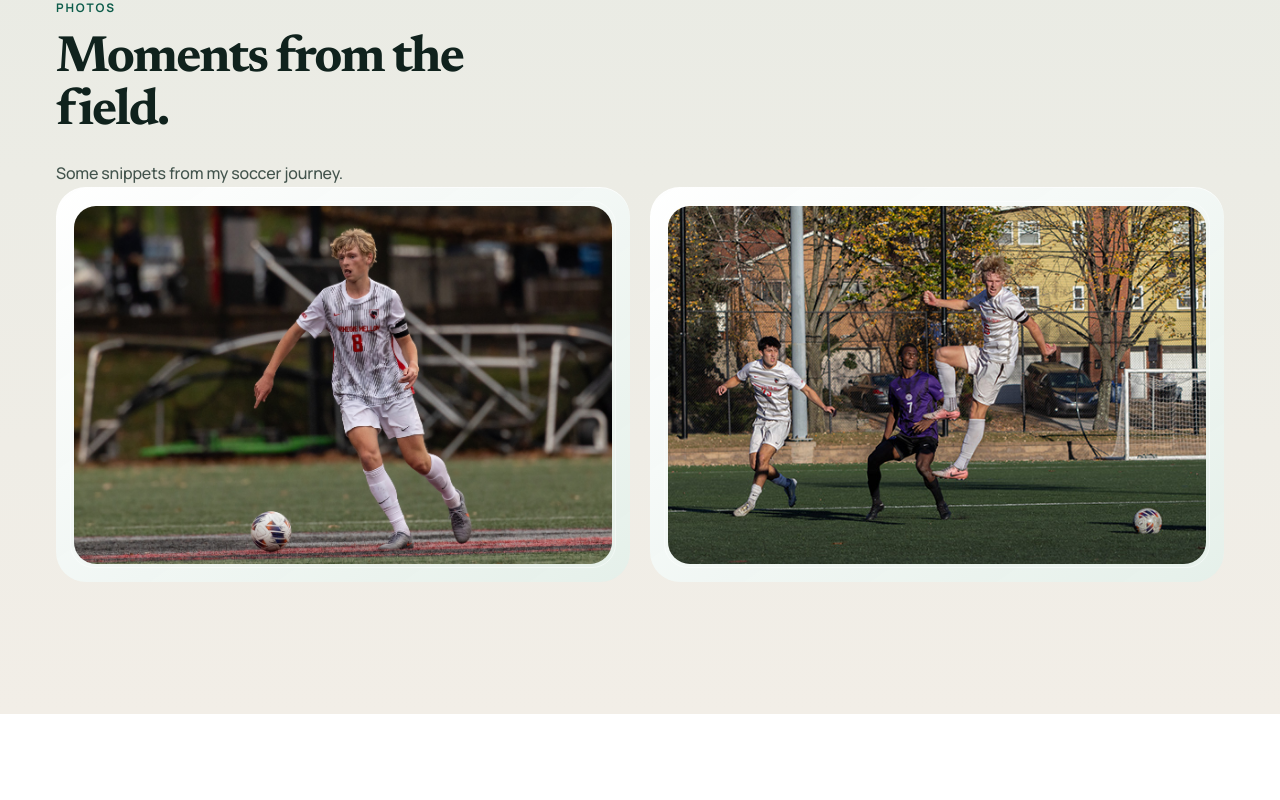
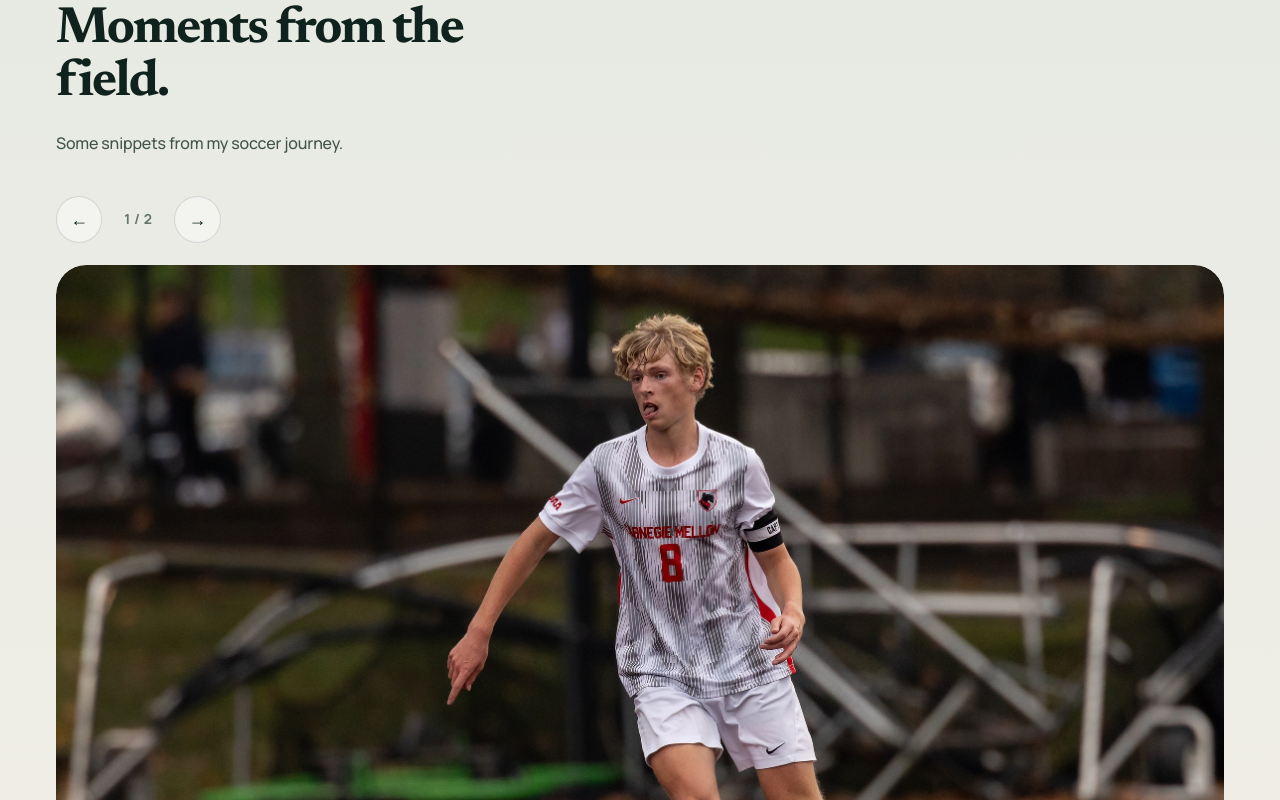
Before and after one commit to domihw05/Personal-Website, a React (Vite) app in the folder personal-website/: page /soccer in a window 1280 px wide. Shown: the part 1700-2500 px from the top of the page. Before the commit the page ends 2414 px from the top, so only its background shows below. Built offline with nearby package versions, Linux system fonts and the light colour scheme.

Commit message:
CLeaned home page and soccer page

```diff
--- a/personal-website/src/App.css
+++ b/personal-website/src/App.css
@@ -1,6 +1,6 @@
 .app-shell {
   display: grid;
-  gap: 1rem;
+  gap: 0;
 }
 
 .topbar {
@@ -8,7 +8,13 @@
   align-items: center;
   justify-content: space-between;
   gap: 2rem;
-  padding: 1.25rem 2rem 0;
+  width: 100vw;
+  margin-left: calc(50% - 50vw);
+  margin-right: calc(50% - 50vw);
+  padding: 1rem 2rem 1.1rem;
+  border-bottom: 1px solid rgba(16, 34, 29, 0.1);
+  background: linear-gradient(180deg, rgba(255, 255, 255, 0.2), rgba(255, 255, 255, 0.04));
+  backdrop-filter: blur(10px);
 }
 
 .brand-lockup {
@@ -96,7 +102,7 @@
 .site-shell {
   display: grid;
   gap: 0;
-  padding: 1.75rem 2rem 2rem;
+  padding: 0.9rem 2rem 2rem;
 }
 
 .hero-panel,
@@ -123,10 +129,10 @@
 
 .hero-panel {
   display: grid;
-  grid-template-columns: minmax(0, 1.25fr) minmax(300px, 0.75fr);
-  gap: 3rem;
-  padding: 2rem 0 4rem;
-  min-height: 40rem;
+  grid-template-columns: minmax(0, 1.18fr) minmax(340px, 0.82fr);
+  gap: 4.5rem;
+  padding: 1.6rem 0 4.5rem;
+  min-height: 41rem;
   background: none;
 }
 
@@ -141,6 +147,7 @@
   display: flex;
   flex-direction: column;
   justify-content: center;
+  max-width: 42rem;
 }
 
 .hero-status,
@@ -155,7 +162,8 @@
   align-items: center;
   justify-content: flex-start;
   flex-wrap: wrap;
-  margin-bottom: 2rem;
+  gap: 1rem;
+  margin-bottom: 1.6rem;
 }
 
 .hero-badge {
@@ -170,6 +178,12 @@
   font-size: 0.82rem;
   font-weight: 700;
   letter-spacing: 0.02em;
+}
+
+.hero-rule {
+  width: 4.5rem;
+  height: 1px;
+  background: rgba(16, 34, 29, 0.2);
 }
 
 .eyebrow {
@@ -199,22 +213,22 @@
 }
 
 .hero-panel h1 {
-  max-width: 11ch;
-  font-size: clamp(3.7rem, 8vw, 6.5rem);
-  line-height: 0.92;
-  letter-spacing: -0.05em;
+  max-width: 10ch;
+  font-size: clamp(4.2rem, 8vw, 7rem);
+  line-height: 0.88;
+  letter-spacing: -0.06em;
   font-weight: 700;
-  margin-top: 0.2rem;
+  margin-top: 0;
 }
 
 .hero-lead {
   max-width: 34rem;
-  margin-top: 1.4rem;
+  margin-top: 1.6rem;
   color: var(--heading);
-  font-size: clamp(1.12rem, 2vw, 1.35rem);
-  line-height: 1.5;
+  font-size: clamp(1.18rem, 2vw, 1.42rem);
+  line-height: 1.55;
   font-weight: 600;
-  letter-spacing: -0.015em;
+  letter-spacing: -0.02em;
 }
 
 .hero-text,
@@ -228,16 +242,11 @@
   letter-spacing: -0.01em;
 }
 
-.hero-text {
-  max-width: 40rem;
-  margin-top: 1.35rem;
-}
-
 .hero-actions {
   display: flex;
   flex-wrap: wrap;
   gap: 1rem;
-  margin-top: 2.5rem;
+  margin-top: 2.6rem;
 }
 
 .primary-link,
@@ -306,36 +315,45 @@
   position: relative;
   display: flex;
   flex-direction: column;
-  justify-content: flex-end;
-  gap: 1.25rem;
+  justify-content: center;
+  gap: 1rem;
 }
 
 .image-frame {
   position: relative;
   min-height: 24rem;
-  padding: 1.15rem;
+  padding: 0;
   border-radius: 30px;
-  background:
-    linear-gradient(145deg, rgba(255, 255, 255, 0.94), rgba(224, 237, 231, 0.78)),
-    var(--surface);
-  box-shadow: inset 0 1px 0 rgba(255, 255, 255, 0.7);
-}
-
-.image-frame::after {
-  content: '';
-  position: absolute;
-  inset: 0.85rem;
-  border: 1px solid rgba(255, 255, 255, 0.45);
-  border-radius: 24px;
-  pointer-events: none;
+  background: transparent;
+  box-shadow: none;
+  overflow: hidden;
 }
 
 .image-frame img {
   width: 100%;
   height: 100%;
   object-fit: cover;
-  border-radius: 22px;
+  border-radius: inherit;
   display: block;
+}
+
+.hero-image-frame {
+  min-height: 31rem;
+  border-radius: 34px;
+  box-shadow: 0 24px 60px rgba(16, 34, 29, 0.12);
+}
+
+.hero-image-frame img {
+  filter: saturate(1.02) contrast(1.02);
+}
+
+.hero-visual-note {
+  align-self: flex-end;
+  color: var(--muted-strong);
+  font-size: 0.82rem;
+  font-weight: 600;
+  letter-spacing: 0.08em;
+  text-transform: uppercase;
 }
 
 .hero-card {
@@ -782,8 +800,24 @@
   gap: 1.25rem;
 }
 
+.soccer-gallery-intro {
+  margin-bottom: 0;
+}
+
+.soccer-gallery-carousel {
+  display: grid;
+  gap: 1.4rem;
+  margin-top: 2.4rem;
+}
+
+.soccer-gallery-controls {
+  justify-content: flex-start;
+}
+
 .soccer-gallery-frame {
   min-height: 24rem;
+  width: 100%;
+  max-width: none;
 }
 
 .soccer-award-card {
@@ -1085,6 +1119,10 @@
     max-width: none;
   }
 
+  .hero-visual-note {
+    align-self: flex-start;
+  }
+
   .experience-timeline::before {
     left: 1rem;
   }
@@ -1114,11 +1152,12 @@
 @media (max-width: 720px) {
   .topbar {
     padding: 1rem 1rem 0;
+    border-bottom: 1px solid rgba(16, 34, 29, 0.08);
   }
 
   .site-shell {
     gap: 1rem;
-    padding: 1rem;
+    padding: 0.75rem 1rem 1rem;
   }
 
   .hero-panel,
@@ -1150,6 +1189,10 @@
     align-items: flex-start;
   }
 
+  .hero-rule {
+    width: 3rem;
+  }
+
   .hero-actions {
     flex-direction: column;
   }
--- a/personal-website/src/data/siteContent.js
+++ b/personal-website/src/data/siteContent.js
@@ -155,6 +155,17 @@ export const soccerHighlights = [
   'Strong interest in the overlap between athletics, analytics, and high-performance teams',
 ]
 
+export const soccerGallery = [
+  {
+    image: soccercmu,
+    imageAlt: "Dominic Hoar-Weiler playing for Carnegie Mellon men's soccer",
+  },
+  {
+    image: nyu_soccer,
+    imageAlt: 'Dominic Hoar-Weiler in a match against NYU',
+  },
+]
+
 export const soccerAwards = [
   {
     title: "UAA Honorable Mention ('23, '25)",
--- a/personal-website/src/index.css
+++ b/personal-website/src/index.css
@@ -71,12 +71,12 @@ h3 {
 #root {
   width: min(1260px, calc(100% - 3rem));
   margin: 0 auto;
-  padding: 1.75rem 0 3rem;
+  padding: 0 0 3rem;
 }
 
 @media (max-width: 720px) {
   #root {
     width: min(100%, calc(100% - 1rem));
-    padding: 0.75rem 0 1.25rem;
+    padding: 0 0 1.25rem;
   }
 }
--- a/personal-website/src/pages/HomePage.jsx
+++ b/personal-website/src/pages/HomePage.jsx
@@ -39,11 +39,6 @@ function HomePage() {
             Student-athlete building at the intersection of machine learning,
             software engineering, and sports analytics.
           </p>
-          <p className="hero-text">
-            Student-athlete at Carnegie Mellon University, pursuing a major in
-            Statistics and Machine Learning with a minor in Computer Science.
-            Passionate about programming and uncovering data-driven insights.
-          </p>
 
           <div className="hero-actions">
             <Link to="/experience" className="secondary-link">
@@ -56,8 +51,11 @@ function HomePage() {
         </div>
 
         <div className="hero-visual">
-          <div className="image-frame">
+          <div className="image-frame hero-image-frame">
             <img src={heroImg} alt="Dominic Hoar-Weiler playing soccer" />
+          </div>
+          <div className="hero-visual-note">
+            Carnegie Mellon University
           </div>
         </div>
       </section>
--- a/personal-website/src/pages/SoccerPage.jsx
+++ b/personal-website/src/pages/SoccerPage.jsx
@@ -1,6 +1,22 @@
-import { heroImg, nyu_soccer, soccerAwards, soccerHighlights, soccercmu } from '../data/siteContent'
+import { useState } from 'react'
+import { heroImg, soccerAwards, soccerGallery, soccerHighlights } from '../data/siteContent'
 
 function SoccerPage() {
+  const [activeGalleryIndex, setActiveGalleryIndex] = useState(0)
+  const activeGalleryImage = soccerGallery[activeGalleryIndex]
+
+  function showPreviousPhoto() {
+    setActiveGalleryIndex((currentIndex) =>
+      currentIndex === 0 ? soccerGallery.length - 1 : currentIndex - 1,
+    )
+  }
+
+  function showNextPhoto() {
+    setActiveGalleryIndex((currentIndex) =>
+      currentIndex === soccerGallery.length - 1 ? 0 : currentIndex + 1,
+    )
+  }
+
   return (
     <main className="site-shell page-shell">
       <section className="soccer-panel">
@@ -59,17 +75,36 @@ function SoccerPage() {
         <div className="section-heading">
           <p className="eyebrow">Photos</p>
           <h2>Moments from the field.</h2>
-          <p className="page-intro soccer-awards-intro">
+          <p className="page-intro soccer-gallery-intro">
             Some snippets from my soccer journey.
           </p>
         </div>
 
-        <div className="soccer-gallery-grid">
+        <div className="soccer-gallery-carousel">
+          <div className="project-carousel-controls soccer-gallery-controls" aria-label="Soccer photo controls">
+            <button
+              type="button"
+              className="project-carousel-button"
+              onClick={showPreviousPhoto}
+              aria-label="Show previous soccer photo"
+            >
+              ←
+            </button>
+            <span className="project-carousel-status">
+              {activeGalleryIndex + 1} / {soccerGallery.length}
+            </span>
+            <button
+              type="button"
+              className="project-carousel-button"
+              onClick={showNextPhoto}
+              aria-label="Show next soccer photo"
+            >
+              →
+            </button>
+          </div>
+
           <div className="image-frame soccer-gallery-frame">
-            <img src={soccercmu} alt="Dominic Hoar-Weiler playing for Carnegie Mellon men's soccer" />
-          </div>
-          <div className="image-frame soccer-gallery-frame">
-            <img src={nyu_soccer} alt="Dominic Hoar-Weiler in a match against NYU" />
+            <img src={activeGalleryImage.image} alt={activeGalleryImage.imageAlt} />
           </div>
         </div>
       </section>
```
